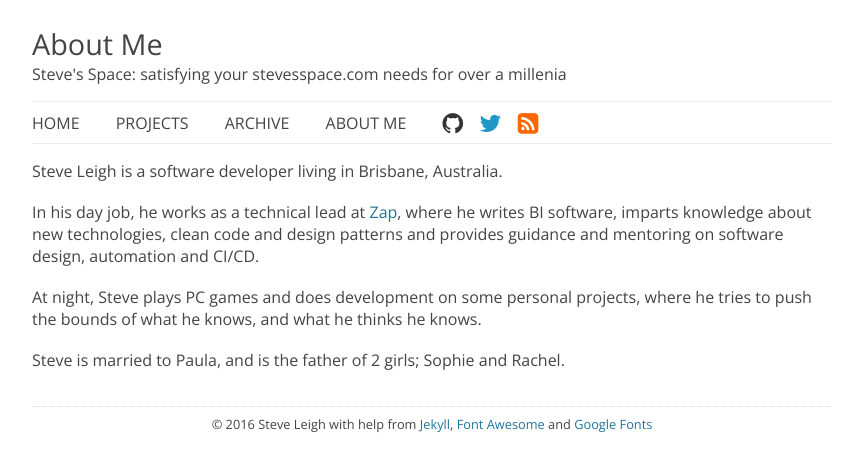
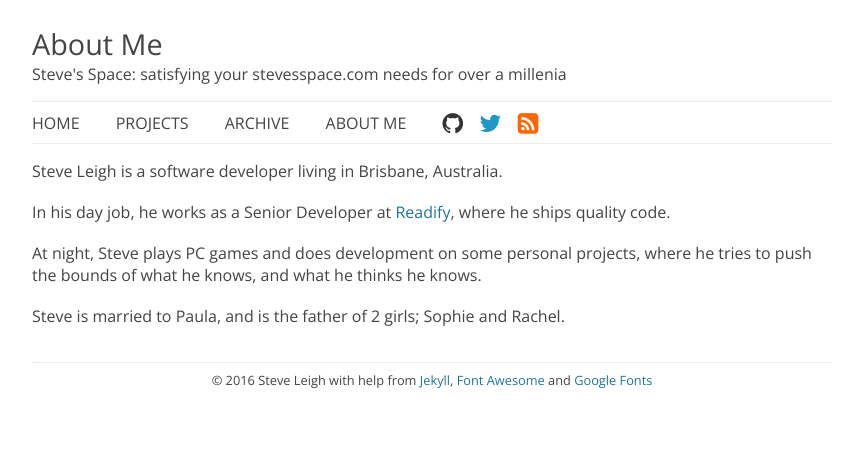
Before and after one commit to xwipeoutx/xwipeoutx.github.io, a Jekyll site: the page built from about-me/index.html, in a window 1280 px wide. Shown: the top 471 px of the page, without its empty margins (208-1050 px from the left). Built offline with Jekyll 4.4.1, drawn with Linux system fonts in a browser that asks for light colours; nearby versions of some CDN libraries; comment, search, counter and statistics services are not loaded.

Commit message:
Updated bio - it's now about Readify, not Zap.

```diff
--- a/about-me/index.html
+++ b/about-me/index.html
@@ -9,9 +9,7 @@ redirect_from: /about-me.html
     Steve Leigh is a software developer living in Brisbane, Australia.
 </p>
 <p>
-    In his day job, he works as a technical lead at <a href="https://zapbi.com">Zap</a>, where he writes BI software,
-    imparts knowledge about new technologies, clean code and design patterns and provides guidance and mentoring on
-    software design, automation and CI/CD.
+    In his day job, he works as a Senior Developer at <a href="https://readify.net">Readify</a>, where he ships quality code.
 </p>
 <p>
     At night, Steve plays PC games and does development on some personal projects, where he tries to push the bounds
```
